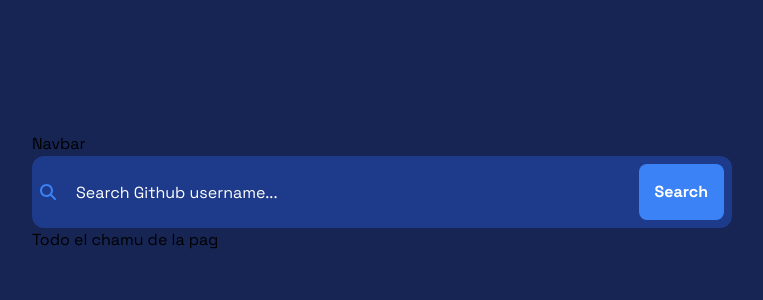
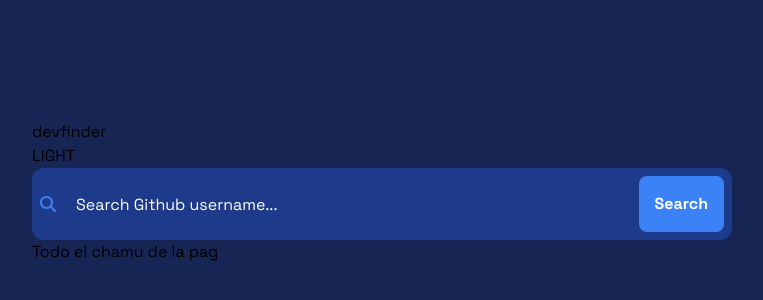
Before and after one commit to facundofernanddez/user-search-app, a Next.js app: page / in a window 1280 px wide. Shown: the part 208-508 px from the top of the page, without its empty margins (258-1021 px from the left). Built offline with nearby package versions, Linux system fonts and the light colour scheme.

Commit message:
create form to search user component

```diff
--- a/src/app/page.tsx
+++ b/src/app/page.tsx
@@ -1,22 +1,10 @@
+import FormSearchUser from "@/components/FormSearchUser";
 import React from "react";
-import SearchIcon from "@/components/icons/SearchIcon";
 
 const Home = () => {
   return (
     <>
-      <form className="flex flex-wrap gap-2 items-center bg-blue-900 p-2 rounded-xl">
-        <span className="min-w-[20px]">
-          <SearchIcon className="fill-blue-500" />
-        </span>
-        <input
-          type="text"
-          placeholder="Search Github username..."
-          className="flex-1 h-14 p-2 rounded-lg focus:outline-none focus:ring-2 focus:ring-blue-500 bg-transparent text-white placeholder-white"
-        />
-        <button className="bg-blue-500 rounded-lg p-4 text-white font-bold">
-          Search
-        </button>
-      </form>
+      <FormSearchUser />
       <article>Todo el chamu de la pag</article>
     </>
   );
--- /dev/null
+++ b/src/components/FormSearchUser.tsx
@@ -0,0 +1,21 @@
+import SearchIcon from "@/components/icons/SearchIcon";
+
+export const FormSearchUser = () => {
+  return (
+    <form className="flex flex-wrap gap-2 items-center bg-blue-900 p-2 rounded-xl">
+      <span className="min-w-[20px]">
+        <SearchIcon className="fill-blue-500" />
+      </span>
+      <input
+        type="text"
+        placeholder="Search Github username..."
+        className="flex-1 h-14 p-2 rounded-lg focus:outline-none focus:ring-2 focus:ring-blue-500 bg-transparent text-white placeholder-white"
+      />
+      <button className="bg-blue-500 rounded-lg p-4 text-white font-bold">
+        Search
+      </button>
+    </form>
+  );
+};
+
+export default FormSearchUser;
--- a/src/components/Navbar.tsx
+++ b/src/components/Navbar.tsx
@@ -1,3 +1,11 @@
 export const Navbar = () => {
-  return <div>Navbar</div>;
+  return (
+    <header>
+      <h1>devfinder</h1>
+      <div>
+        <span className="uppercase">Light</span>
+        <button></button>
+      </div>
+    </header>
+  );
 };
```
